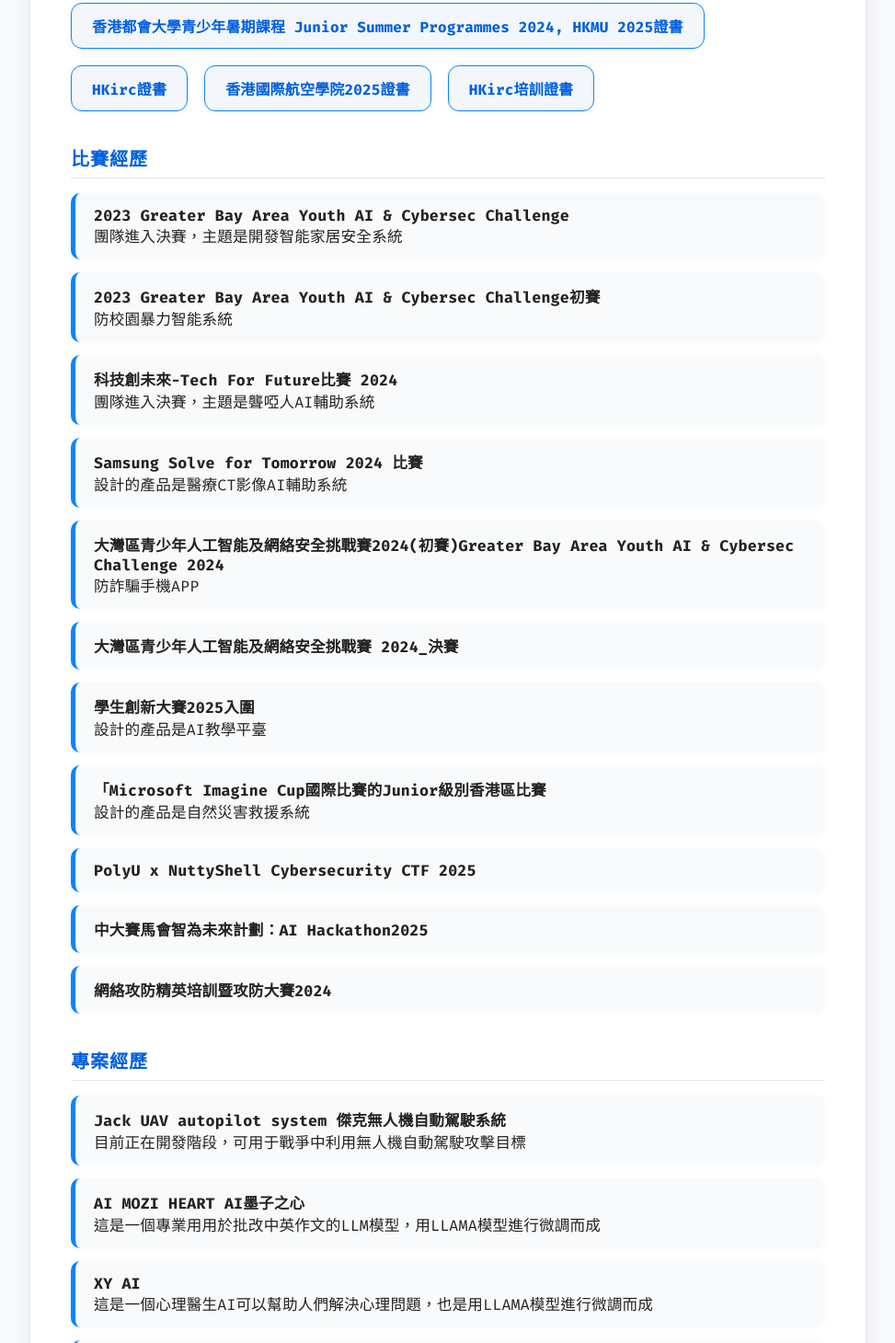
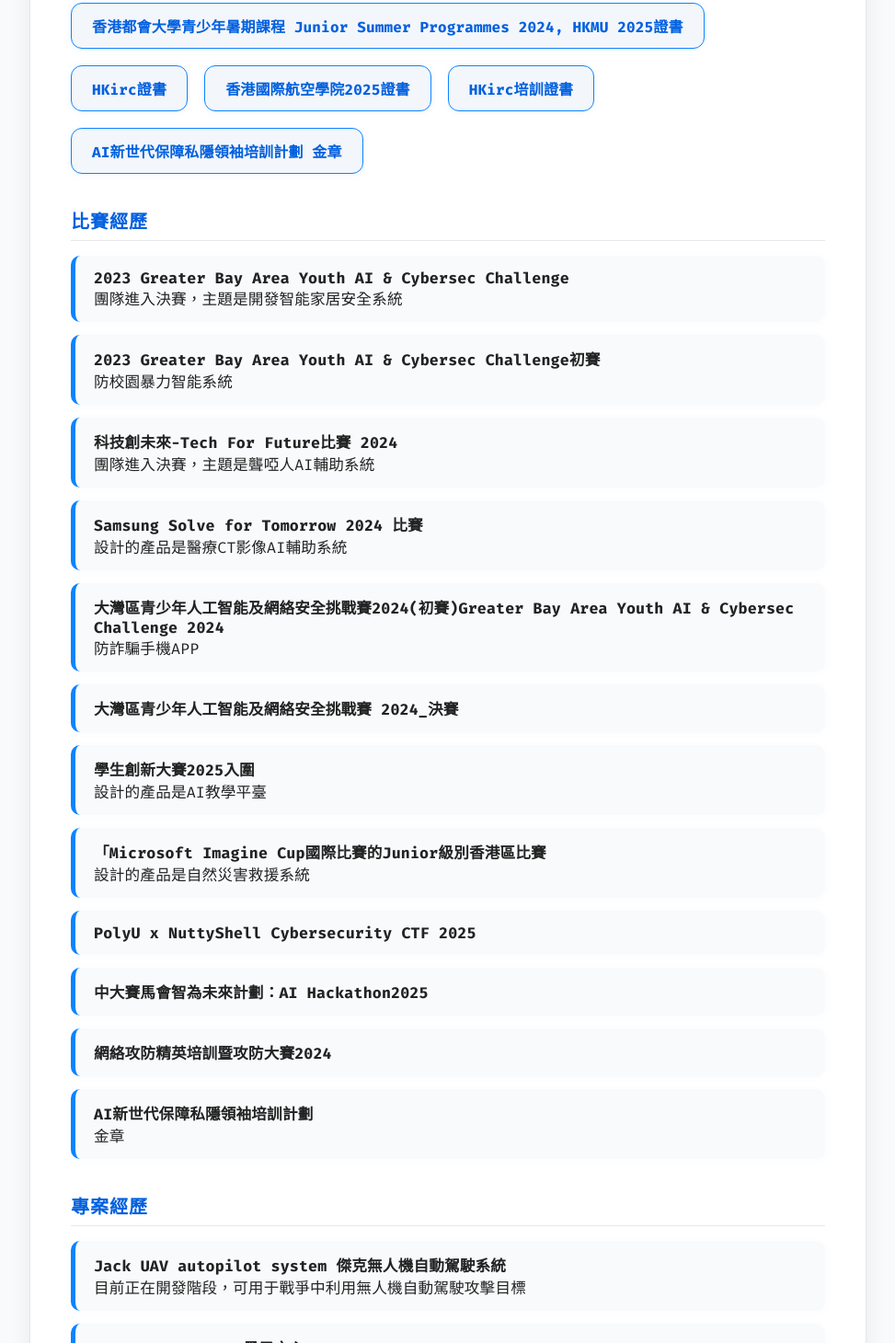
Before and after one commit to futurehaydenx/Hayden_cv, a plain HTML site: page index.html in a window 1280 px wide. Shown: the part 1253-2713 px from the top of the page at 92% size, without its empty margins (153-1126 px from the left). Drawn offline with Linux system fonts and the light colour scheme.

Commit message:
Add files via upload

```diff
--- a/index.html
+++ b/index.html
@@ -229,6 +229,8 @@
       <a class="cert" href="#" onclick="showCert(12);return false;">HKirc證書</a>
       <a class="cert" href="#" onclick="showCert(13);return false;">香港國際航空學院2025證書</a>
       <a class="cert" href="#" onclick="showCert(14);return false;">HKirc培訓證書</a>
+      <a class="cert" href="#" onclick="showCert(15);return false;">AI新世代保障私隱領袖培訓計劃 金章</a>
+
     </div>
     <!-- 證書圖片 Modal -->
     <div id="cert-modal" style="display:none;position:fixed;z-index:1000;left:0;top:0;width:100vw;height:100vh;background:#0008;align-items:center;justify-content:center;">
@@ -278,6 +280,10 @@
       </li>
                                          <li>
         <strong>網絡攻防精英培訓暨攻防大賽2024</strong><br>
+      </li>
+                                               <li>
+        <strong>AI新世代保障私隱領袖培訓計劃</strong><br>
+        金章
       </li>
 
     </ul>
@@ -390,6 +396,7 @@
         '1 (2).png', // 2: Udemy
                 '1 (10).jpg', // 1: Coursera
                 '6.png', // 2: Udemy
+                '7.jpg', // 2: Udemy
       ];
       XCV_img.src = XCV_srcs[idx];
       XCV_modal.style.display = 'flex';
```
Also changed, not shown: 7.jpg (added).
